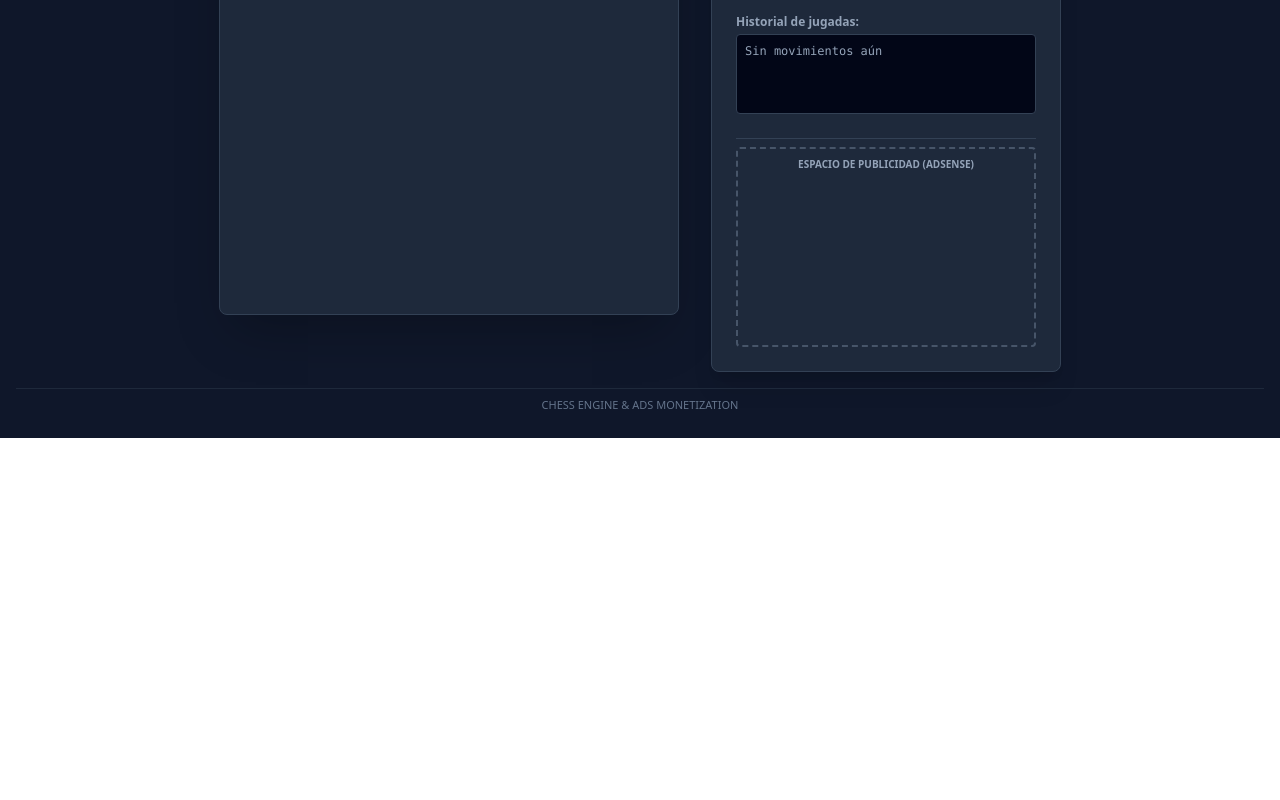
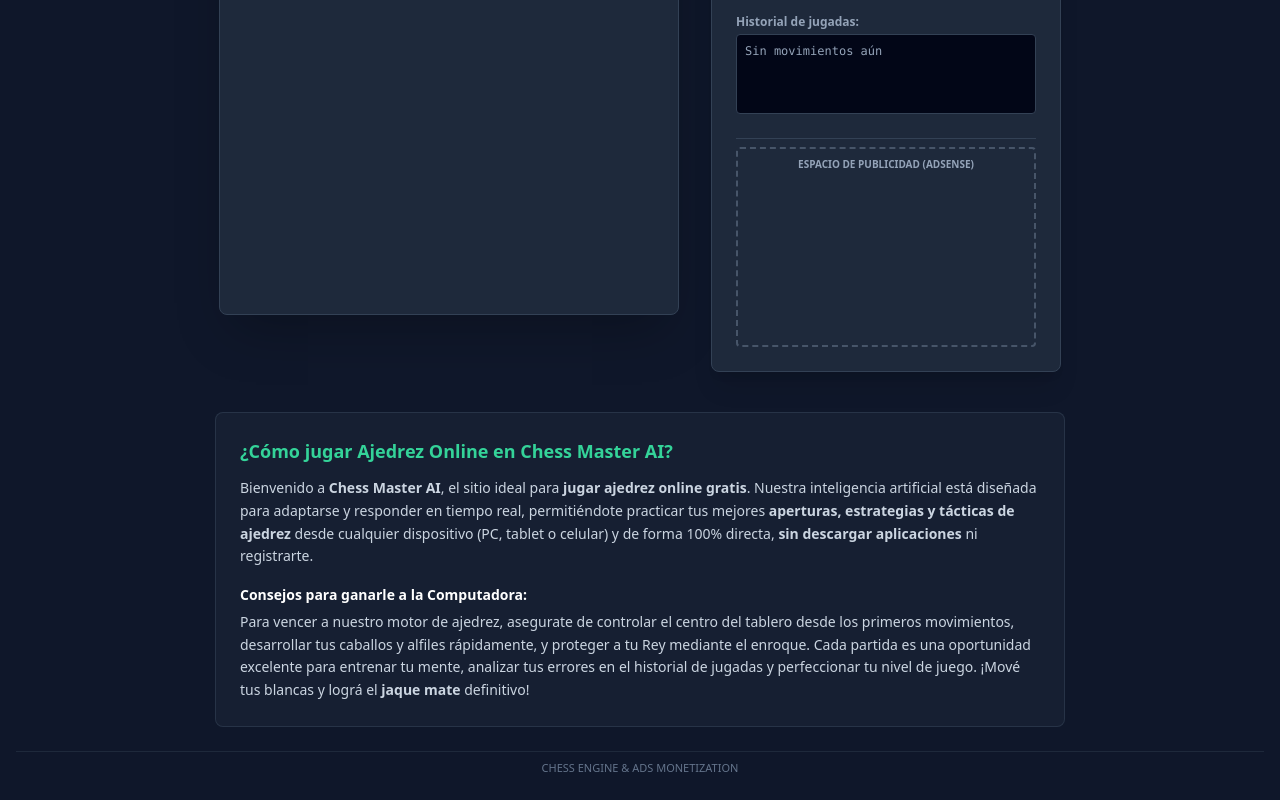
Before and after one commit to herolibech2014-code/ajedrez-final, a React (Vite) app: page / in a window 1280 px wide. Shown: the part 412-1212 px from the top of the page. Before the commit the page ends 850 px from the top, so only its background shows below. Built offline with nearby package versions, Linux system fonts and the light colour scheme.

Commit message:
Add files via upload

```diff
--- a/src/juego.jsx
+++ b/src/juego.jsx
@@ -35,7 +35,6 @@
 
   function checkGameStatus(currentGame) {
     if (currentGame.isCheckmate()) {
-      // Si es jaque mate y le toca mover a las negras, significa que las blancas (vos) ganaron
       if (currentGame.turn() === 'b') {
         setStatus('¡JAQUE MATE! ¡Ganaste la partida! 🏆');
       } else {
@@ -55,10 +54,7 @@
         const newGame = new Chess(game.fen());
         setGame(newGame);
         setGameHistory(newGame.history());
-
-        // Revisar si tu movimiento terminó la partida o dio jaque
         checkGameStatus(newGame);
-
         return result;
       }
     } catch (error) {
@@ -80,7 +76,6 @@
     setGame(newGame);
     setGameHistory(newGame.history());
 
-    // Revisar si el movimiento de la IA terminó la partida, dio jaque, o si sigue tu turno
     if (newGame.isGameOver() || newGame.isDraw()) {
       checkGameStatus(newGame);
     } else {
@@ -89,7 +84,6 @@
   }
 
   function onDrop(sourceSquare, targetSquare) {
-    // Si el juego ya terminó, no dejamos mover más piezas
     if (game.isGameOver() || game.isDraw()) return false;
 
     const move = makeAMove({
@@ -100,7 +94,6 @@
 
     if (move === null) return false;
 
-    // Si tu movimiento no terminó el juego, le toca pensar a la IA
     if (!game.isGameOver() && !game.isDraw()) {
       setStatus('La IA está pensando...');
       setTimeout(makeRandomMove, 600);
@@ -170,6 +163,18 @@
         </div>
       </main>
 
+      {/* SECCIÓN DE TEXTO PARA SEO (Esto es lo que lee Google para posicionarte) */}
+      <section className="w-full max-w-[850px] mx-auto my-6 bg-slate-800/50 p-6 rounded-lg border border-slate-700/60 text-sm text-slate-300 leading-relaxed">
+        <h2 className="text-lg font-bold text-emerald-400 mb-3">¿Cómo jugar Ajedrez Online en Chess Master AI?</h2>
+        <p className="mb-4">
+          Bienvenido a <strong>Chess Master AI</strong>, el sitio ideal para <strong>jugar ajedrez online gratis</strong>. Nuestra inteligencia artificial está diseñada para adaptarse y responder en tiempo real, permitiéndote practicar tus mejores <strong>aperturas, estrategias y tácticas de ajedrez</strong> desde cualquier dispositivo (PC, tablet o celular) y de forma 100% directa, <strong>sin descargar aplicaciones</strong> ni registrarte.
+        </p>
+        <h3 className="font-semibold text-white mb-1">Consejos para ganarle a la Computadora:</h3>
+        <p>
+          Para vencer a nuestro motor de ajedrez, asegurate de controlar el centro del tablero desde los primeros movimientos, desarrollar tus caballos y alfiles rápidamente, y proteger a tu Rey mediante el enroque. Cada partida es una oportunidad excelente para entrenar tu mente, analizar tus errores en el historial de jugadas y perfeccionar tu nivel de juego. ¡Mové tus blancas y lográ el <strong>jaque mate</strong> definitivo!
+        </p>
+      </section>
+
       <footer className="text-center py-2 text-[11px] text-slate-500 border-t border-slate-800">
         CHESS ENGINE & ADS MONETIZATION
       </footer>
```
